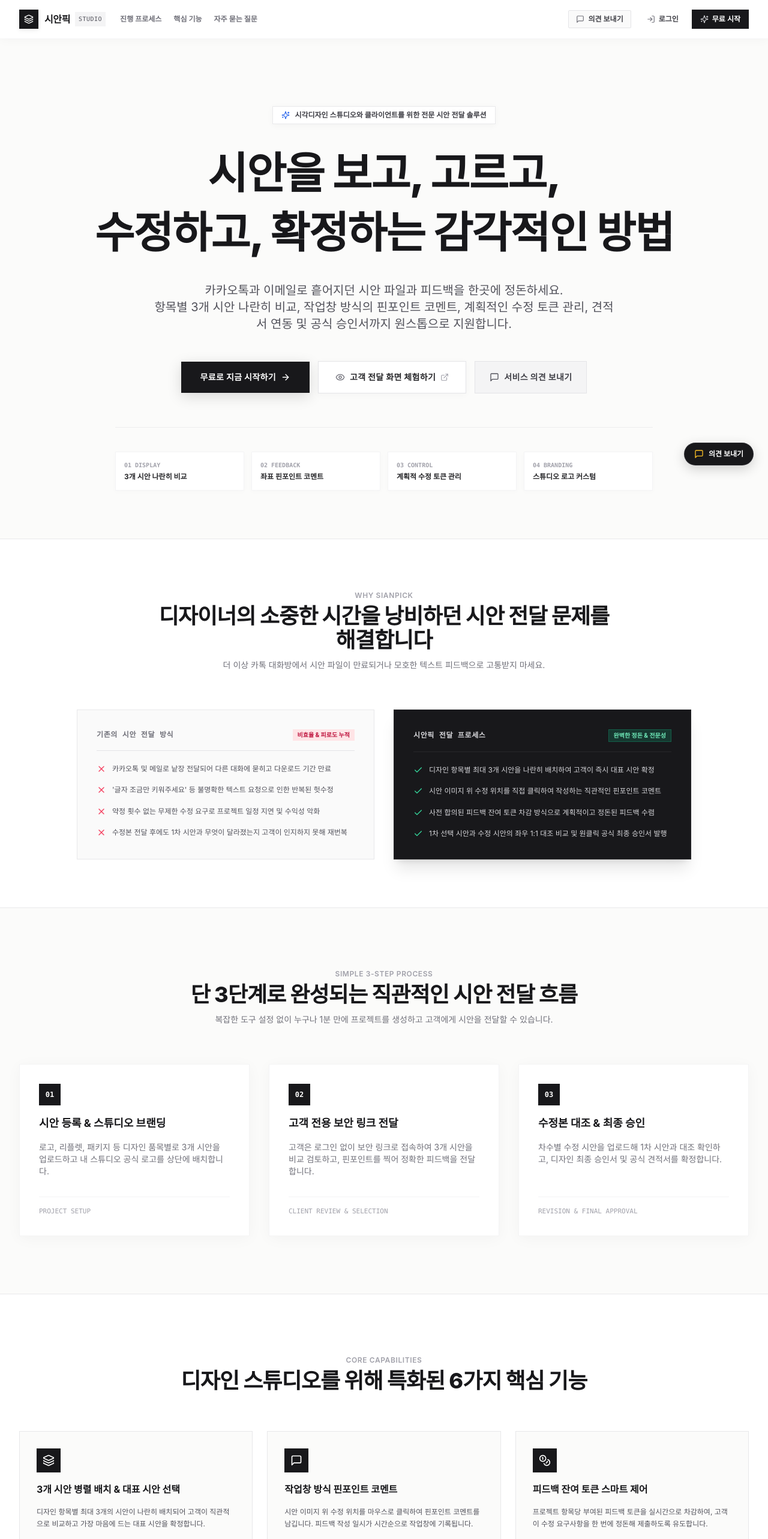
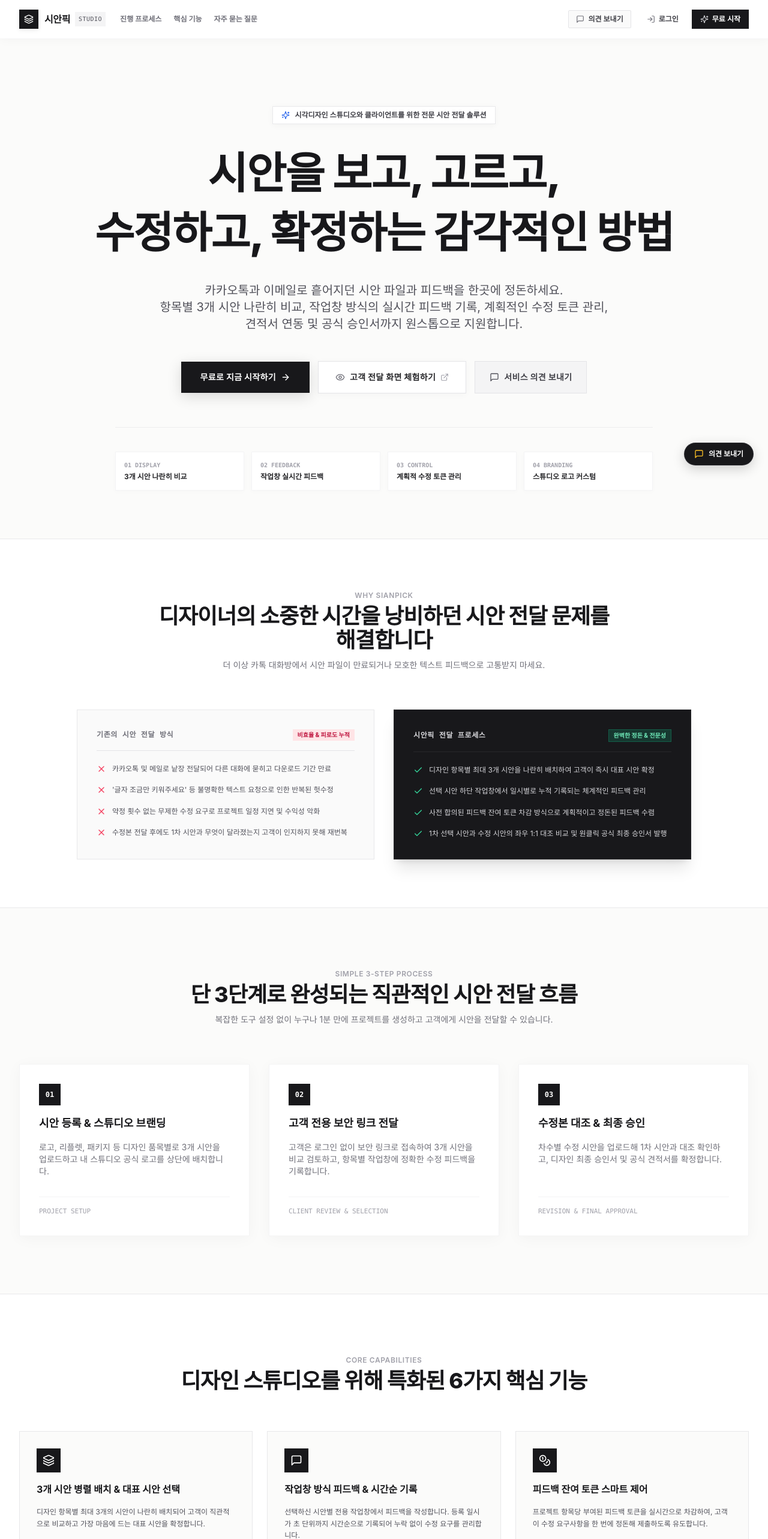
Before and after one commit to shg8813-arch/sianpick, a Next.js app: page / in a window 1280 px wide. Shown: the top 2566 px of the page at 60% size. Built offline with nearby package versions, Linux system fonts and the light colour scheme; a web font is replaced by a local one.

Commit message:
fix: replace incorrect pinpoint mentions with actual inline workspace feedback descriptions

```diff
--- a/app/login/page.tsx
+++ b/app/login/page.tsx
@@ -278,7 +278,7 @@ function LoginForm() {
                   <br />
                   - 스튜디오 공식 로고 커스텀 및 견적서 연동
                   <br />
-                  - 고객 전용 보안 공유 링크 및 핀포인트 피드백 수렴
+                  - 고객 전용 보안 공유 링크 및 작업창 피드백 수렴
                 </div>
               </div>
 
--- a/app/page.tsx
+++ b/app/page.tsx
@@ -83,7 +83,7 @@ export default function HomePage() {
         <p className="mt-8 text-base sm:text-xl text-zinc-600 max-w-3xl mx-auto leading-relaxed font-normal">
           카카오톡과 이메일로 흩어지던 시안 파일과 피드백을 한곳에 정돈하세요.
           <br className="hidden sm:inline" />
-          항목별 3개 시안 나란히 비교, 작업창 방식의 핀포인트 코멘트, 계획적인 수정 토큰 관리,
+          항목별 3개 시안 나란히 비교, 작업창 방식의 실시간 피드백 기록, 계획적인 수정 토큰 관리,
           견적서 연동 및 공식 승인서까지 원스톱으로 지원합니다.
         </p>
 
@@ -125,7 +125,7 @@ export default function HomePage() {
           </div>
           <div className="p-3.5 bg-white border border-zinc-100 shadow-[0_2px_10px_rgba(0,0,0,0.02)]">
             <span className="text-[10px] font-mono uppercase text-zinc-400 font-bold block">02 FEEDBACK</span>
-            <span className="text-xs font-bold text-zinc-800 mt-1 block">좌표 핀포인트 코멘트</span>
+            <span className="text-xs font-bold text-zinc-800 mt-1 block">작업창 실시간 피드백</span>
           </div>
           <div className="p-3.5 bg-white border border-zinc-100 shadow-[0_2px_10px_rgba(0,0,0,0.02)]">
             <span className="text-[10px] font-mono uppercase text-zinc-400 font-bold block">03 CONTROL</span>
@@ -201,7 +201,7 @@ export default function HomePage() {
                 </li>
                 <li className="flex items-start gap-2.5">
                   <Check className="w-4 h-4 text-emerald-400 shrink-0 mt-0.5" />
-                  <span>시안 이미지 위 수정 위치를 직접 클릭하여 작성하는 직관적인 핀포인트 코멘트</span>
+                  <span>선택 시안 하단 작업창에서 일시별로 누적 기록되는 체계적인 피드백 관리</span>
                 </li>
                 <li className="flex items-start gap-2.5">
                   <Check className="w-4 h-4 text-emerald-400 shrink-0 mt-0.5" />
@@ -256,7 +256,7 @@ export default function HomePage() {
               </span>
               <h3 className="text-lg font-bold text-zinc-900">고객 전용 보안 링크 전달</h3>
               <p className="text-xs sm:text-sm text-zinc-500 leading-relaxed">
-                고객은 로그인 없이 보안 링크로 접속하여 3개 시안을 비교 검토하고, 핀포인트를 찍어 정확한 피드백을 전달합니다.
+                고객은 로그인 없이 보안 링크로 접속하여 3개 시안을 비교 검토하고, 항목별 작업창에 정확한 수정 피드백을 기록합니다.
               </p>
             </div>
             <div className="mt-8 pt-4 border-t border-zinc-100 text-[11px] font-mono text-zinc-400">
@@ -311,9 +311,9 @@ export default function HomePage() {
               <div className="w-10 h-10 bg-zinc-900 text-white flex items-center justify-center shadow-sm">
                 <MessageSquare className="w-5 h-5 text-white" />
               </div>
-              <h3 className="text-base font-bold text-zinc-900">작업창 방식 핀포인트 코멘트</h3>
+              <h3 className="text-base font-bold text-zinc-900">작업창 방식 피드백 &amp; 시간순 기록</h3>
               <p className="text-xs text-zinc-600 leading-relaxed">
-                시안 이미지 위 수정 위치를 마우스로 클릭하여 핀포인트 코멘트를 남깁니다. 피드백 작성 일시가 시간순으로 작업창에 기록됩니다.
+                선택하신 시안별 전용 작업창에서 피드백을 작성합니다. 등록 일시가 초 단위까지 시간순으로 기록되어 누락 없이 수정 요구를 관리합니다.
               </p>
             </div>
 
```
